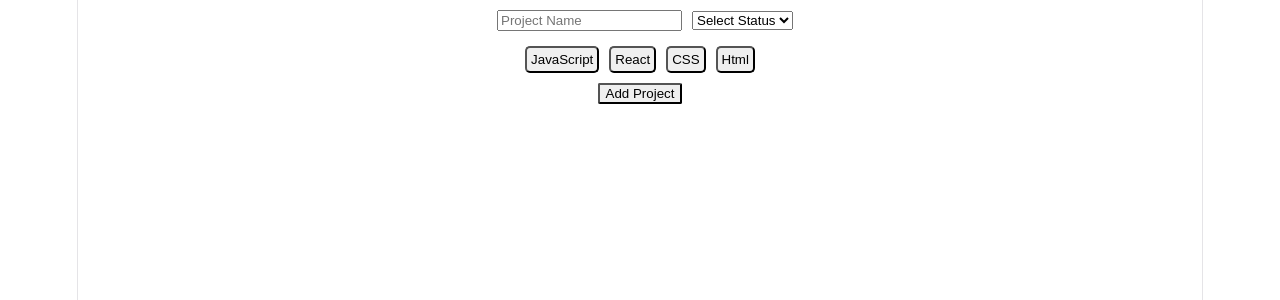
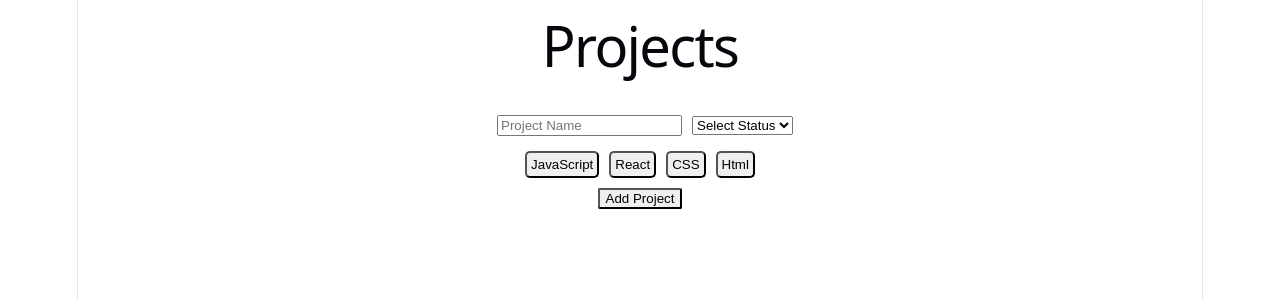
Before and after one commit to JackieRino/learning-dashboard, a React (Vite) app: page / in a window 1280 px wide. Shown: the top 300 px of the page. Built offline with nearby package versions, Linux system fonts and the light colour scheme.

Commit message:
used useState to manipulate arrays of objects. practiced extracting information from the form and creating jsx objects from it. created a function react ul that takes inputs and category selections.

```diff
--- a/src/App.css
+++ b/src/App.css
@@ -201,3 +201,11 @@
 #projectName{
 margin:10px;
 }
+
+#formEntry{
+  display: block;
+  margin: 20px;
+  border: 5px solid white;
+  padding: 10px;
+
+}
--- a/src/Pages/Projects.jsx
+++ b/src/Pages/Projects.jsx
@@ -1,27 +1,47 @@
 // import { LanguageButtons } from "./LanguageButtons";
+
+import { useState } from "react";
 
 // import React from 'react'
 
 
 export const ProjectEntry = (props) => {
 
+const [projects, setProjects] = useState([]);
 
 const onSubmitHandler= (event)=>{
     event.preventDefault();
+    // stops the browsers default form sumbission when the button is clicked
 
-const projects= [{}];
+    // create the form information first
 
-projects.map(project=>{
+    const formInfo= new FormData(event.target);
+    // take the infromation collected from the form(target) that was targeted by the event(submission) and store it in the variable formInfo
 
-console.log("it works");
- console.log(languages);
- console.log(project);
+    const infoObject= Object.fromEntries(formInfo);
+    // take the data inside formInfo and store it in the variable infoObject in the formatt of an object.
 
-})
+    infoObject.language= languages;
 
+    setProjects (currentProjects=>
+        [...currentProjects,infoObject]
+
+    )
+    // currentProjects is an array. the last rememeberd version of the array. infoObject is an object thatll get added to that array.
+
+    event.currentTarget.reset();
+    setLanguages([]);
+
+    //  the form is reset after the porject state has been updated.
+    // the language state resets as well afger each project occurence.
+console.log(projects);
 }
 
-const languages =[] ;
+
+
+
+const [languages,setLanguages] = useState([]);
+
 function languageHandler(event){
 
  const newLanguage= {
@@ -30,19 +50,29 @@ function languageHandler(event){
 
     };
 
- const exsists = languages.some(language=>
+const exsists = languages.some(language=>
         language.programe === newLanguage.programe
     );
 
+    setLanguages(currentLanguages=>{
+
+
+
     if(exsists){
-        return languages
+        return currentLanguages
     }else {
 
-    languages.push(newLanguage);}
+    return [...currentLanguages,newLanguage];
+
+
+
+    }})
+
+
 
  return console.log(languages);
 
-    /* each button has a programe attached to it. everytime a button is clicked, the language handler is run. where it creates a new object with the clicked button info, then takes the declared languages array and adds that to the end of that array. */
+    /* each button has a programe attached to it. everytime a button is clicked, the language handler is run. where it creates a new object with the clicked button info, then it checks if that language already exsists inside the the declared languages array, if it does it doesnt add, if it doesnt exsist it adds it to the end of that array. that language array is then stored in state. this logic all exsist inside the undater function*/
 
 
 }
@@ -54,7 +84,9 @@ function languageHandler(event){
 
 
   return (
-    <div>
+    <>
+    <h1>Projects</h1>
+    <div id="formEntry">
         <form onSubmit={onSubmitHandler}>
 
         <input placeholder='Project Name'
@@ -68,7 +100,8 @@ function languageHandler(event){
             name="Status"
              required
 
-        >       <option value="" disabled selected>Select Status</option>
+
+        >      <option value="">Select Status</option>
                 <option value="Complete">Complete</option>
                 <option value="In Progress">In Progress</option>
                 <option value="Not Started">Not Started</option>
@@ -82,7 +115,7 @@ function languageHandler(event){
         <button className="projectLanguageButton" type="button" name="language" value="CSS" onClick={languageHandler}>CSS</button>
         <button className="projectLanguageButton" type="button" name="language" value="Html" onClick={languageHandler}>Html</button>
 
-{/* when these language buttons are clicked their respective launguages must be added to the form data object at the key language. */}
+{/* when these language buttons are clicked, they create a language array. how do i add that array to the form data? */}
         <br/>
         <button type="submit" id="submitProject">Add Project</button>
       </form>
@@ -90,7 +123,7 @@ function languageHandler(event){
 
     </div>
 
-  )
+ </> )
 }
 
 // issues: the form refreshes the page immediately after the form has been submitted. meaning i dont get to see the console at all! fixed.
```
Also changed, not shown: src/Pages/LanguageButtons.jsx (deleted, +0 -16 lines), src/Pages/ProjectDisplay.jsx (added, +16 -0 lines).
